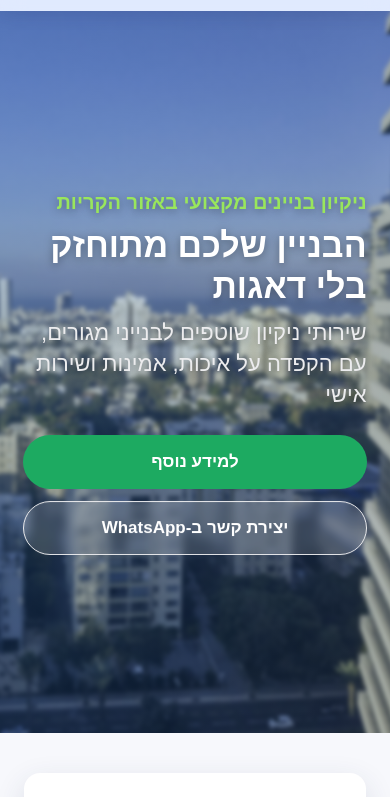
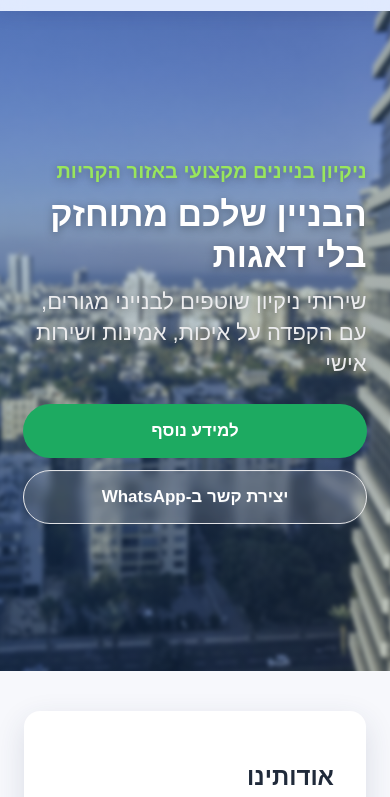
Before and after one commit to bleachchyxo/bleachchyxo.github.io, a plain HTML site: page index.html in a window 390 px wide. Shown: the part 47-844 px from the top of the page. Drawn offline with Linux system fonts and the light colour scheme.

Commit message:
Update index.html

```diff
--- a/index.html
+++ b/index.html
@@ -196,11 +196,11 @@
         gap: 14px;
       }
 
-      /* Shorter hero image on mobile only */
+      /* Shorter hero section on phones */
       .hero-image {
-        height: calc(90svh - 38px);
-        min-height: 642px;
-        max-height: 862px;
+        height: calc(90svh - 100px);
+        min-height: 0;
+        max-height: 800px;
       }
 
       .hero-image > img {
```
